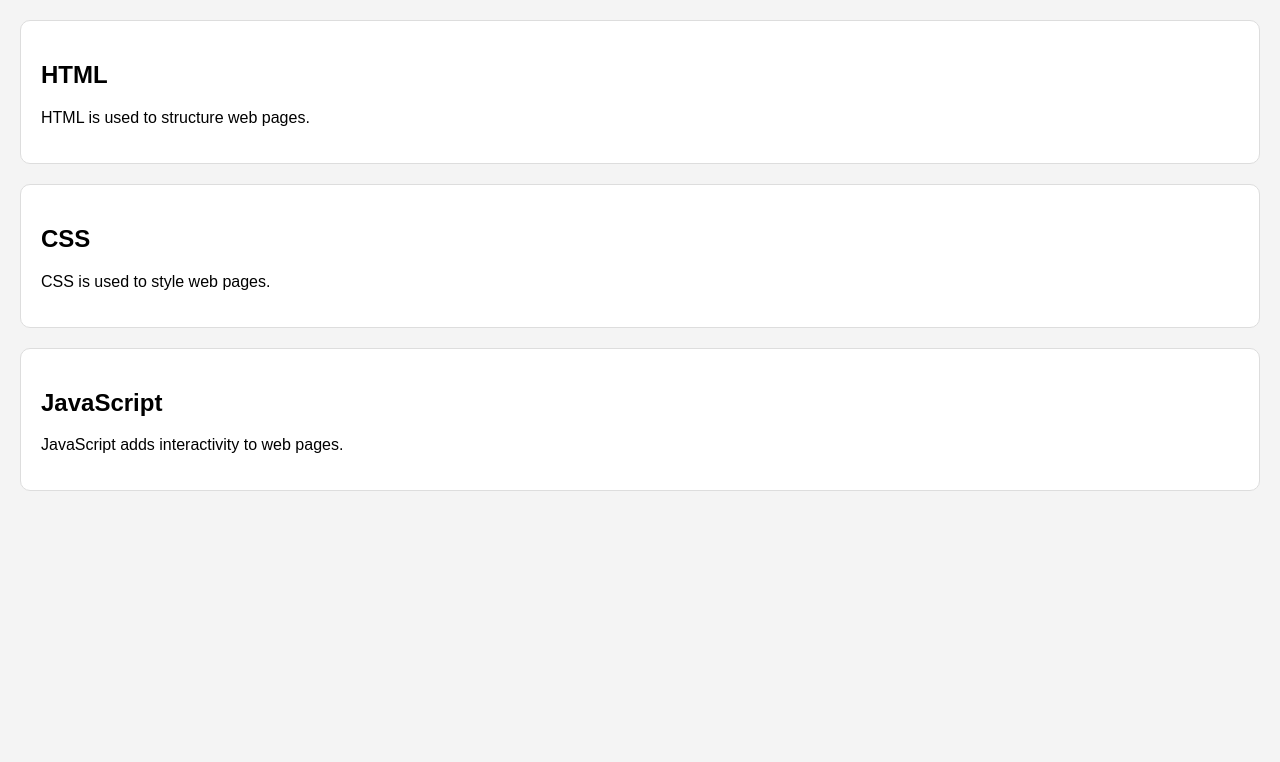
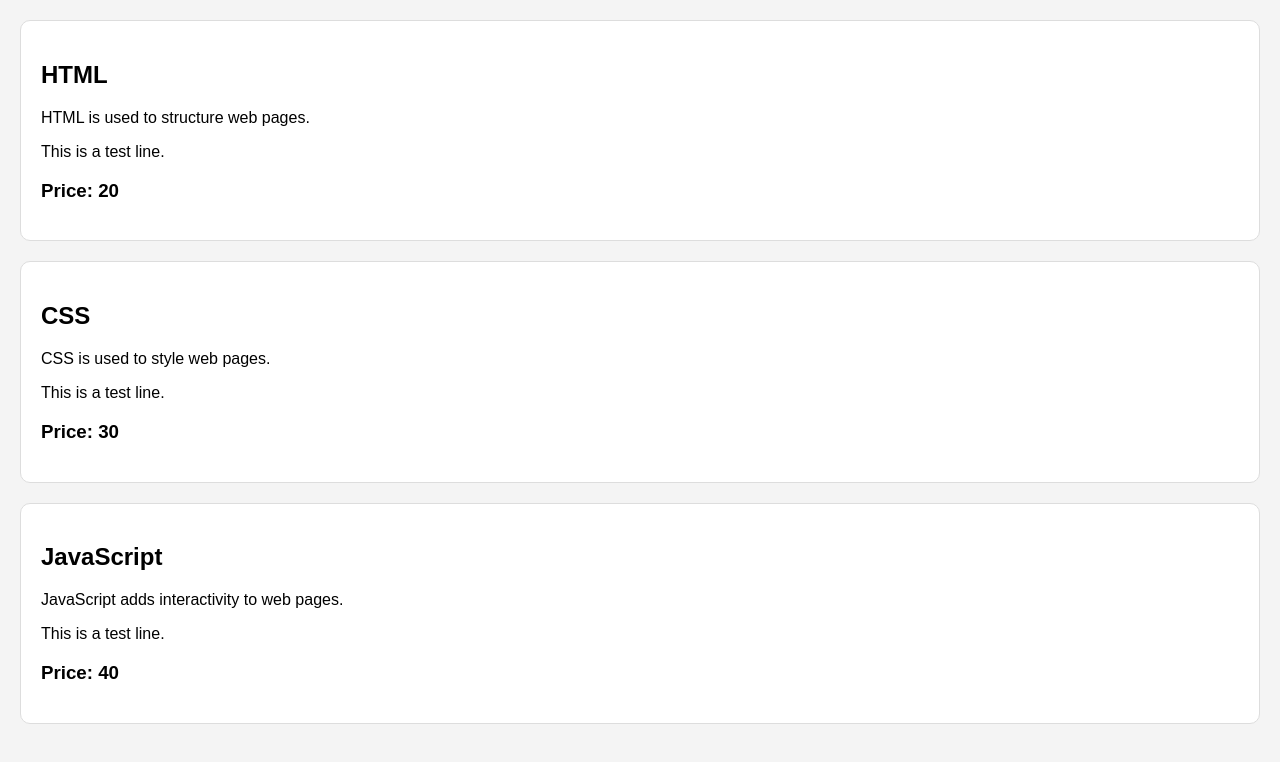
Before and after one commit to asmashahzadi764-alt/react-concepts-and-projects, a React (Vite) app in the folder 03-react-props/: page / in a window 1280 px wide. Shown: the top 762 px of the page. Built offline with nearby package versions, Linux system fonts and the light colour scheme.

Commit message:
feat: add number props example

```diff
--- a/03-react-props/src/App.jsx
+++ b/03-react-props/src/App.jsx
@@ -6,16 +6,19 @@ function App() {
       <Card
         title="HTML"
         description="HTML is used to structure web pages."
+        price={20}
       />
 
       <Card
         title="CSS"
         description="CSS is used to style web pages."
+        price={30}
       />
 
       <Card
         title="JavaScript"
         description="JavaScript adds interactivity to web pages."
+        price={40}
       />
     </>
   );
--- a/03-react-props/src/components/card.jsx
+++ b/03-react-props/src/components/card.jsx
@@ -3,6 +3,8 @@ function Card(props) {
     <div className="card">
       <h2>{props.title}</h2>
       <p>{props.description}</p>
+      <p>This is a test line.</p>
+      <h3>Price: {props.price}</h3>
     </div>
   );
 }
```
